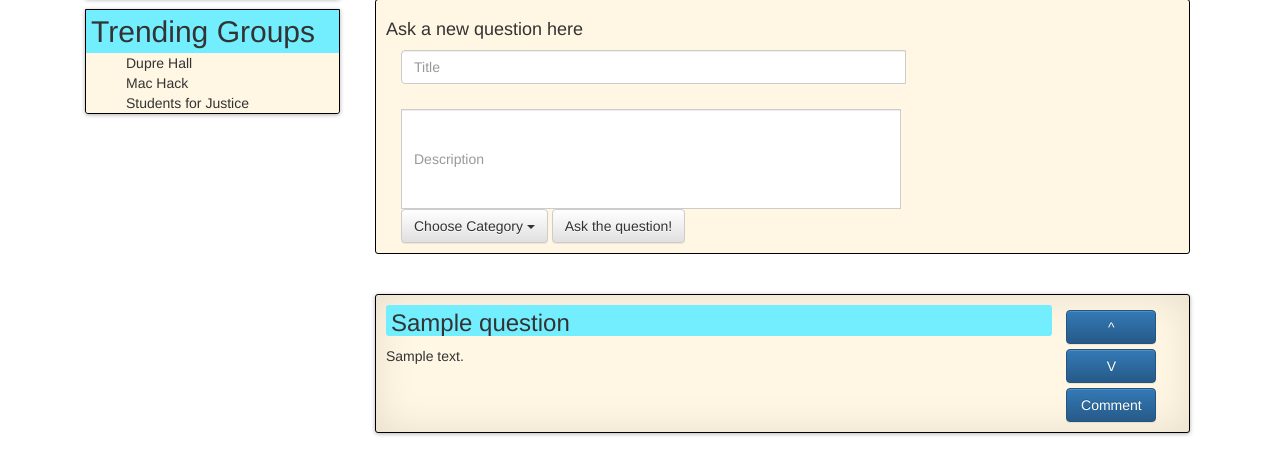
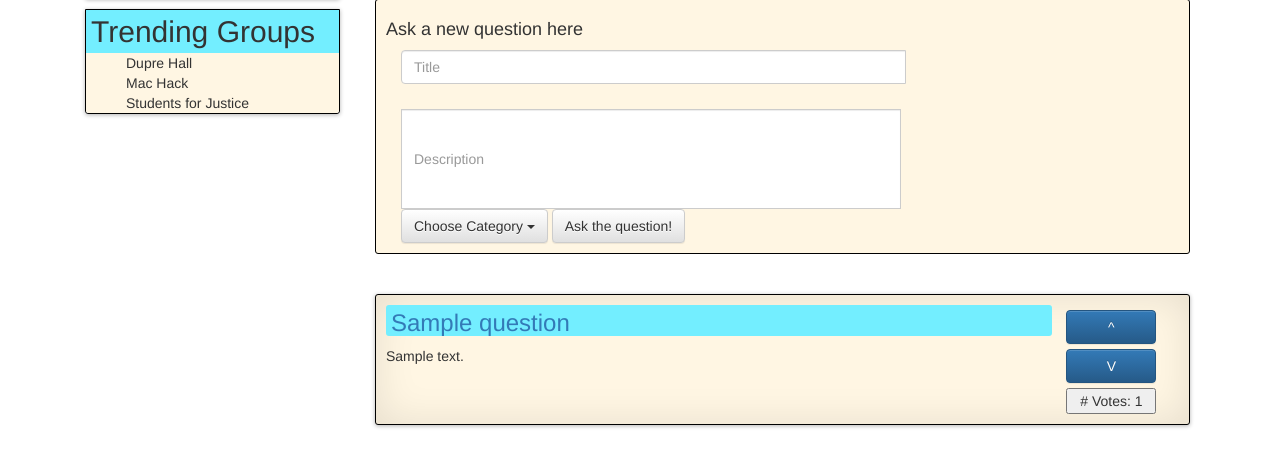
Before and after one commit to MackHartley/scratchQs, a Django app: page /scratchQs/questions/ in a window 1280 px wide. Shown: the part 173-648 px from the top of the page. Run offline with Django 3.2, Linux system fonts and the light colour scheme; tables that the repository leaves empty hold one stand-in row (values such as "Sample post"); some libraries are stand-ins or nearby versions.

Commit message:
filter by votes, hover effects

```diff
--- a/scratchQsDjango/scratchQs/templates/scratchQs/answer_page.html
+++ b/scratchQsDjango/scratchQs/templates/scratchQs/answer_page.html
@@ -74,7 +74,7 @@
                     <div class="options">
                         <button class="btn btn-primary upvote">^</button>
                         <button class="btn btn-primary downvote">V</button>
-                        <button class="btn btn-primary comment">Comment</button>
+                        <button class = "answerVote"># Votes: {{answer.votes}}
                     </div>
 
             </div>
--- a/scratchQsDjango/scratchQs/templates/scratchQs/index.html
+++ b/scratchQsDjango/scratchQs/templates/scratchQs/index.html
@@ -140,13 +140,13 @@
 				<div class="question shadowedBox">
 					{% for question in questions %}
 					<div class="questionInfo">
-							<h3 class="questionTitle" onClick="nav_to_answer(this.id)" id={{question.id}}>{{question.title}}</h3>
+							<a style="cursor: pointer;"><h3 class="questionTitle" onClick="nav_to_answer(this.id)" id={{question.id}}>{{question.title}}</h3></a>
 							<p class="questionContent">{{question.content}}</p>
 					</div>
 					<div class="options">
 						<button class="btn btn-primary upvote">^</button>
 						<button class="btn btn-primary downvote">V</button>
-						<button class="btn btn-primary comment">Comment</button>
+						<button class = "questionVote"># Votes: {{question.votes}}</button>
 					</div>
 					{% endfor %}
 				</div>
--- a/scratchQsDjango/scratchQs/views.py
+++ b/scratchQsDjango/scratchQs/views.py
@@ -16,29 +16,20 @@ class IndexView(generic.ListView):
     template_name = 'scratchQs/index.html'
     context_object_name = 'questions'
 
-
     def get_context_data(self, **kwargs):
         context = super(IndexView, self).get_context_data(**kwargs)
         context.update({
             'communities': Community.objects.all(),
-            'more_context': Question.objects.all(),
         })
         return context
 
     def get_queryset(self):
         """Return the last five published questions."""
-        return Question.objects.all()
-
-
-
+        return Question.objects.order_by("-votes")
 
 
 # def index(request):
 # 	#pre load data
-# 	q1 = Question(title="title 1", content="content 1", pk=0)
-# 	q2 = Question(title="title 2", content="content 2", pk=1)
-# 	q1.save()
-# 	q2.save()
 # 	context = {Question.objects.all()}
 # 	# print(len(questions))
 # 	# questionList = []
@@ -58,21 +49,11 @@ class IndexView(generic.ListView):
 # 	# context = {"questions" : questionList}
 # 	return render(request, "scratchQs/index.html", context)
 
-# def answer(request,question_id):
-# 	question = Question.objects.get(pk=question_id)
-# 	answers = Answer.objects.filter(question_id=question_id)
-# 	context = {"title" : question.question_title, "answers" : answers}
-# 	return render(request,"answer_page.html", context)
-
 
 def answers(request,question_id):
 	parent_question = Question.objects.get(pk=question_id)
 	answers = Answer.objects.filter(question_id=question_id)
-	a1 = Answer(question=parent_question, content="answer 1", pk=0)
-	a2 = Answer(question=parent_question, content="answer 2", pk=1)
-	a1.save()
-	a2.save()
-	print(len(answers))
+	answers = answers.order_by("-votes")
 	context = {"title" : parent_question.title, "content":parent_question.content,"answers" : answers}
 	return render(request,"scratchQs/answer_page.html", context)
 
--- a/scratchQsDjango/scratchQsDjango/urls.py
+++ b/scratchQsDjango/scratchQsDjango/urls.py
@@ -17,6 +17,7 @@ from django.conf.urls import url
 from django.contrib import admin
 # from scratchQs import views
 from scratchQs import views as scratchq_views
+from django.contrib.auth import views as auth_views
 
 urlpatterns = [
     url(r'^scratchQs/admin/', admin.site.urls),
@@ -25,5 +26,5 @@ urlpatterns = [
     #url(r'^scratchQs/questions/', scratchq_views.index, name="index"),
     url(r'^scratchQs/(?P<question_id>[0-9]+)/$', scratchq_views.answers, name="answers"),
     url(r'^scratchQs/signup', scratchq_views.signup, name="signup"),
-    #url(r'^scratchQs/answer/$', scratchq_views.answer_page, name="answer_page") #not working yet
+    # url(r'^scratchQs/loginn/$', auth_views.login, name='login'), #still working
 ]
```
Also changed, not shown: scratchQsDjango/scratchQs/models.py (+5 -2 lines), scratchQsDjango/scratchQs/static/scratchQs/main.css (line endings or trailing spaces).
